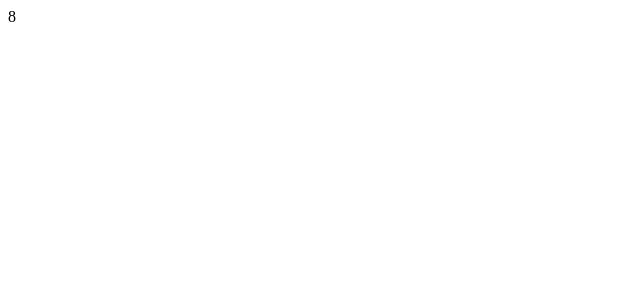
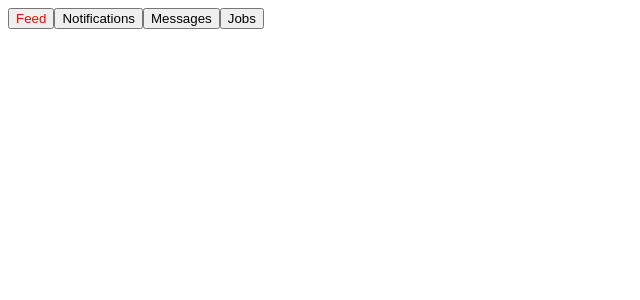
Before and after one commit to dev-harshvats/100xdevs-cohort3, a React (Vite) app in the folder Week-9-Offline/: page / in a window 1280 px wide. Shown: the top 300 px of the page, without its empty margins (0-640 px from the left). Built offline with nearby package versions, Linux system fonts and the light colour scheme.

Commit message:
LinedIn top bar like buttons (commented the rest)

```diff
--- a/Week-9-Offline/src/App.jsx
+++ b/Week-9-Offline/src/App.jsx
@@ -73,19 +73,30 @@ function App() {
   //   </div>
   // )
 
-  const [count, setCount] = useState(1);
-  function increaseCount() {
-    setCount(currentValue => currentValue + 1);
-  }
-  useEffect(function () {
-    console.log("above setInterval");
-    setInterval(increaseCount, 1000);
-  }, [])  // this effect will run on mount, because the array is empty
-  useEffect(function () {
-    console.log("the count has been updated to " + count);
-  }, [count]);  // this effect will run when "count" changes, "count" is a dependency here
+
+  // remove comments for useEffect
+  // const [count, setCount] = useState(1);
+  // function increaseCount() {
+  //   setCount(currentValue => currentValue + 1);
+  // }
+  // useEffect(function () {
+  //   console.log("above setInterval");
+  //   setInterval(increaseCount, 1000);
+  // }, [])  // this effect will run on mount, because the array is empty
+  // useEffect(function () {
+  //   console.log("the count has been updated to " + count);
+  // }, [count]);  // this effect will run when "count" changes, "count" is a dependency here
+  // return <div>
+  //   {count}
+  // </div>
+
+  // linkedin like top bar buttons
+  const [currentTab, setCurrentTab] = useState("feed");
   return <div>
-    {count}
+    <button style={{color: currentTab == "feed" ? "red" : "black"}} onClick={() => setCurrentTab("feed")}>Feed</button>
+    <button style={{color: currentTab == "notifications" ? "red" : "black"}} onClick={() => setCurrentTab("notifications")}>Notifications</button>
+    <button style={{color: currentTab == "messages" ? "red" : "black"}} onClick={() => setCurrentTab("messages")}>Messages</button>
+    <button style={{color: currentTab == "jobs" ? "red" : "black"}} onClick={() => setCurrentTab("jobs")}>Jobs</button>
   </div>
 }
 
```
